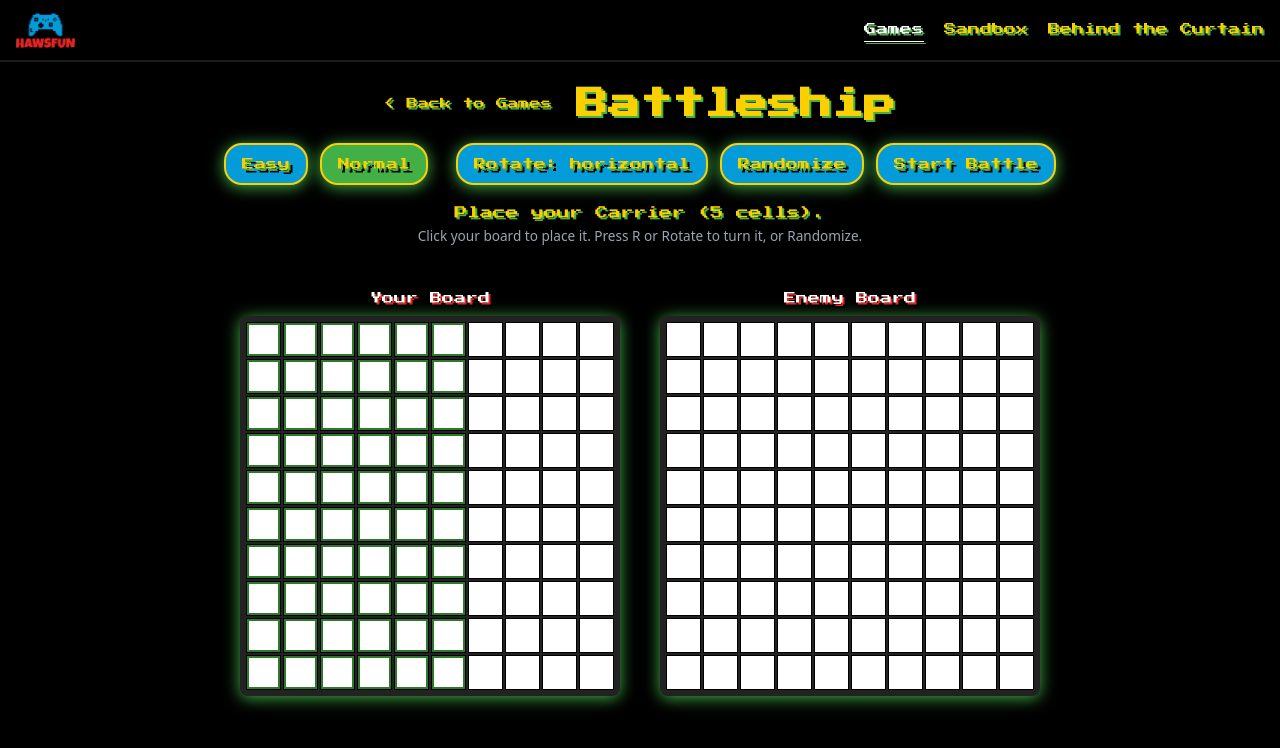
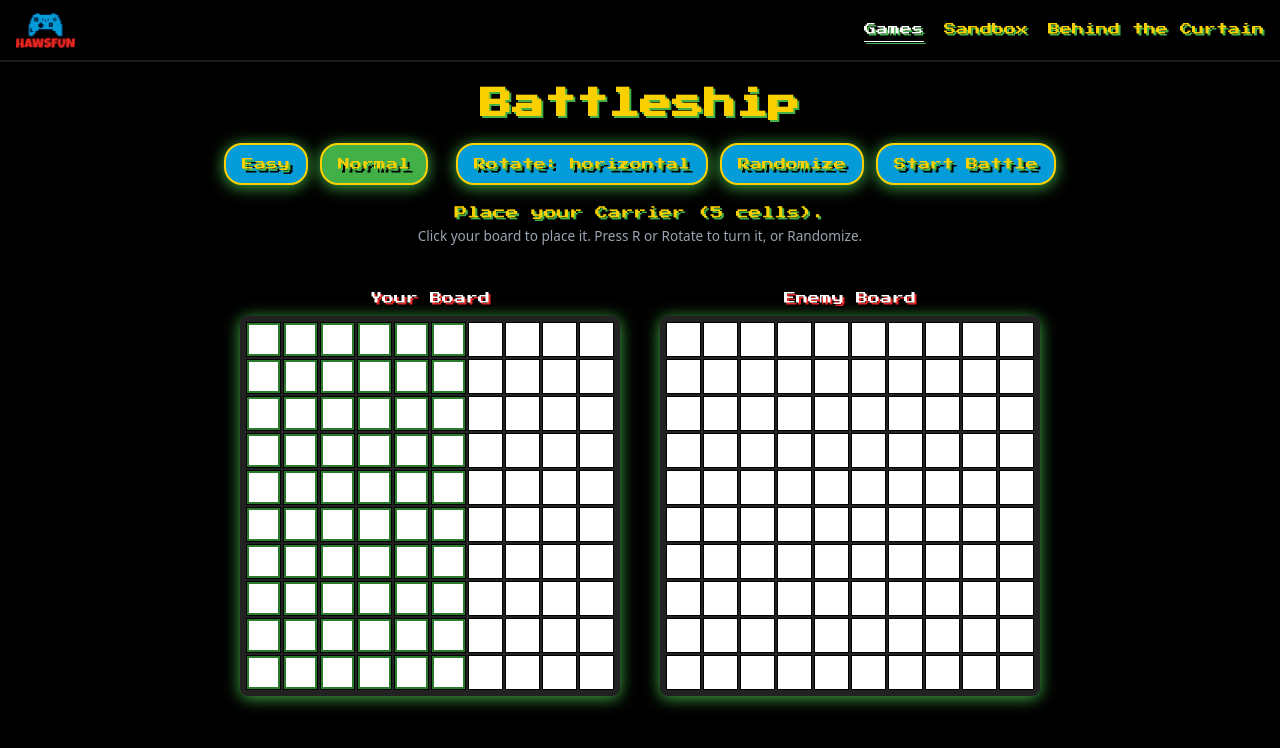
Before and after one commit to sjhaws/Website, a React (Vite) app: page /games/battleship in a window 1280 px wide. Shown: the top 748 px of the page. Built offline with nearby package versions, Linux system fonts and the light colour scheme.

Commit message:
Changed Menu

```diff
--- a/src/games/GamePage.tsx
+++ b/src/games/GamePage.tsx
@@ -15,9 +15,6 @@ export function GamePage({
     <article className={styles.page}>
       <title>{`${title} · HawsFun`}</title>
       <div className={styles.top}>
-        <Link to="/games" className={styles.back}>
-          <span aria-hidden="true">&lt;</span> Back to Games
-        </Link>
         <h1 className={styles.title}>{title}</h1>
       </div>
       {children}
```
